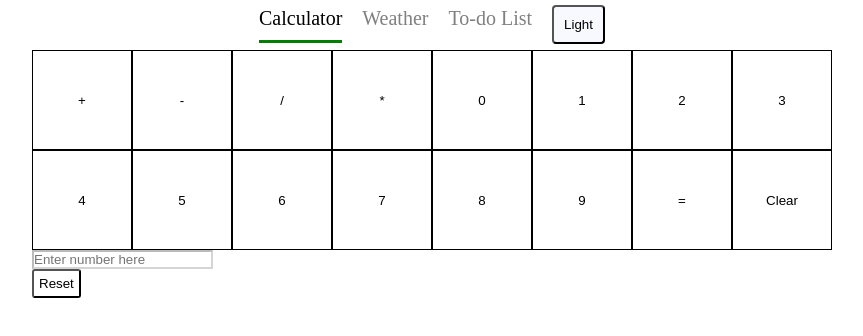
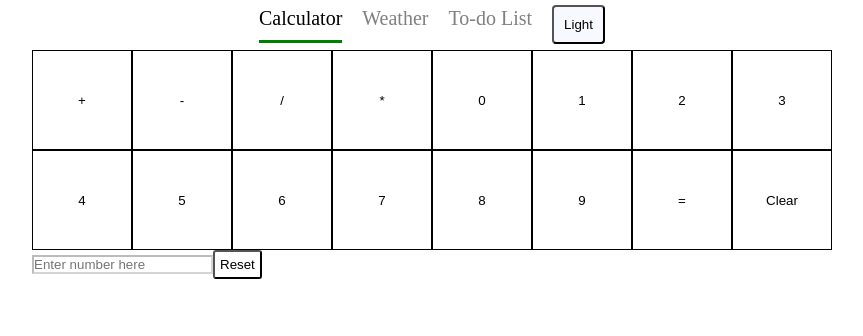
Before and after one commit to workadjordjevic/testReactProject, a React (Create React App) app: page /calculator in a window 1280 px wide. Shown: the top 336 px of the page, without its empty margins (208-1071 px from the left). Built offline with nearby package versions, Linux system fonts and the light colour scheme.

Commit message:
Changed "fixes" list

```diff
--- a/src/App.js
+++ b/src/App.js
@@ -1,6 +1,6 @@
 import React, {useContext, useState} from 'react';
 import './styles/App.css';
-import {Routes, Route, Navigate} from 'react-router-dom';
+import {Routes, Route} from 'react-router-dom';
 import NavigationBar from "./Components/NavigationBar/NavigationBar";
 import { lazy,Suspense } from 'react';
 import ThemeContext from "./Contexts/ThemeContext";
@@ -36,3 +36,7 @@ export default App;
 
 // git repository , закомититься, изменения запушить
 // на гитхабе. pull request
+// тема для todolist, замена кнопки и инпута
+// переделать задавание названия классов темы
+// отрефакторить css
+// начать изучать redux https://www.youtube.com/watch?v=C0fBnil_Im4&list=PLiZoB8JBsdznQv3kAEvTzDP2qjaUI8Vo7
--- a/src/Components/Calculator/Calculator.css
+++ b/src/Components/Calculator/Calculator.css
@@ -30,4 +30,6 @@
 .darkThemeInput{
     background-color: #4080bf;
     color: ghostwhite;
+    height: 15%;
+    width: 25%;
 }
--- a/src/Components/Calculator/Calculator.jsx
+++ b/src/Components/Calculator/Calculator.jsx
@@ -51,8 +51,8 @@ const Calculator = () => {
                 return <CalculatorButton value={element} key={element} onButtonClick={handleSetValue}/>
             })
             }<br/>
-            <input disabled value={value} placeholder={"Enter number here "} className={`${returnThemeString(isDarkTheme)}ThemeInput`}></input><br/>
-            <button onClick={resetInput} className={`${returnThemeString(isDarkTheme)}ThemeResetButton`}>Reset</button><br/>
+            <input disabled value={value} placeholder={"Enter number here "} className={`${returnThemeString(isDarkTheme)}ThemeInput`}></input>
+            <button onClick={resetInput} className={`${returnThemeString(isDarkTheme)}ThemeResetButton`}>Reset</button>
         </div>
     );
 };
--- a/src/Components/ChangeThemeButton/ChangeThemeButton.jsx
+++ b/src/Components/ChangeThemeButton/ChangeThemeButton.jsx
@@ -2,6 +2,7 @@ import React, {useContext, useEffect, useState} from 'react';
 import './ChangeThemeButton.scss';
 import ThemeContext from "../../Contexts/ThemeContext";
 import {returnThemeString} from "../../utils/returnThemeString";
+import {returnCapitalLetterThemeString} from "../../utils/returnCapitalLetterThemeString";
 
 const ChangeThemeButton = () => {
 
@@ -11,13 +12,9 @@ const ChangeThemeButton = () => {
         setIsDarkTheme(!isDarkTheme);
     }
 
-    function printThemeName() {
-        return isDarkTheme? "Dark" : "Light";
-        }
-
     return (
-        <button className={`${returnThemeString(isDarkTheme)}ButtonTheme`} onClick={changeTheme}>
-            {printThemeName()}
+        <button className={(isDarkTheme)? "darkButtonTheme" : "lightButtonTheme"} onClick={changeTheme}>
+            {returnCapitalLetterThemeString(isDarkTheme)}
         </button>
     );
 };
```
